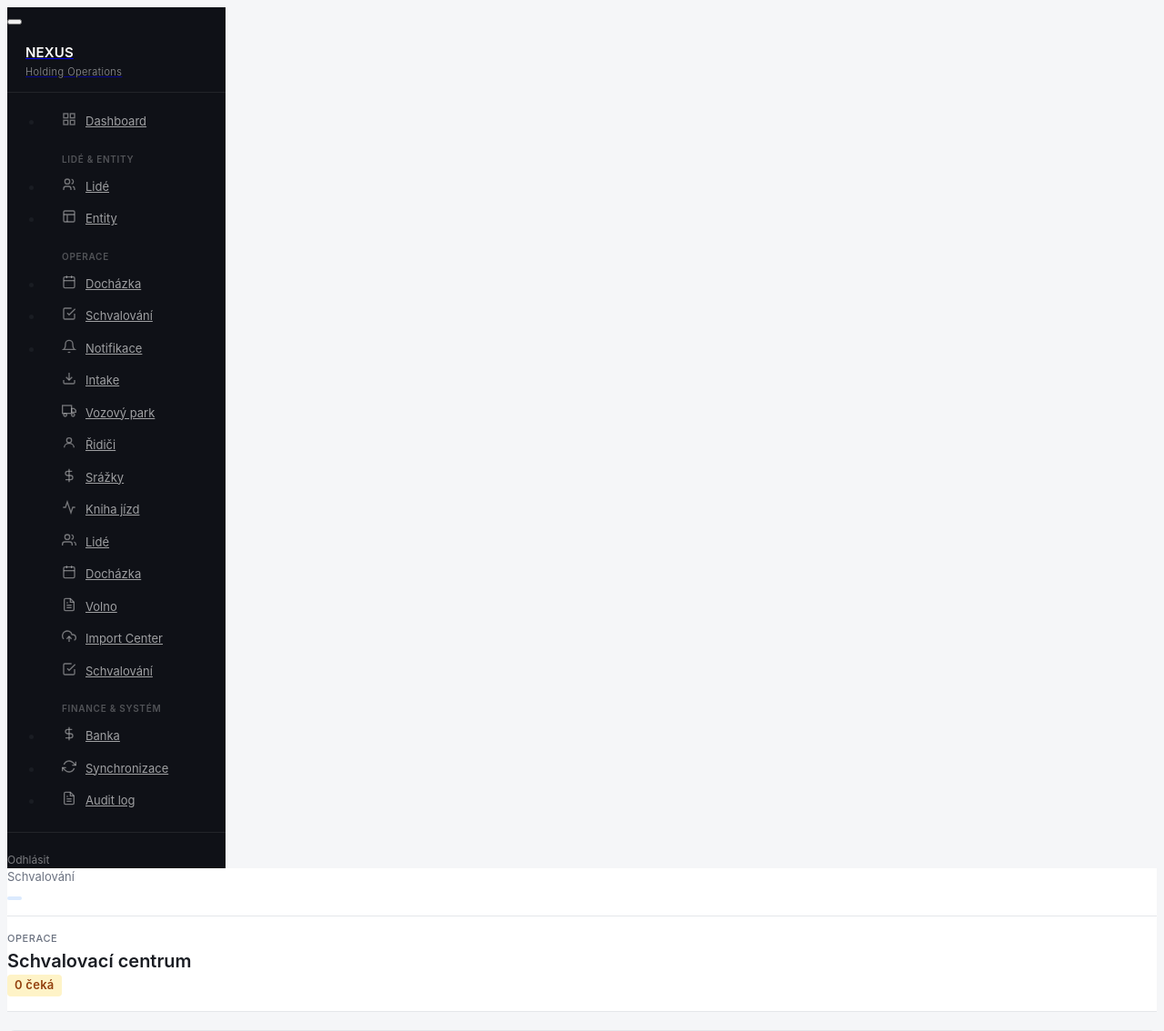
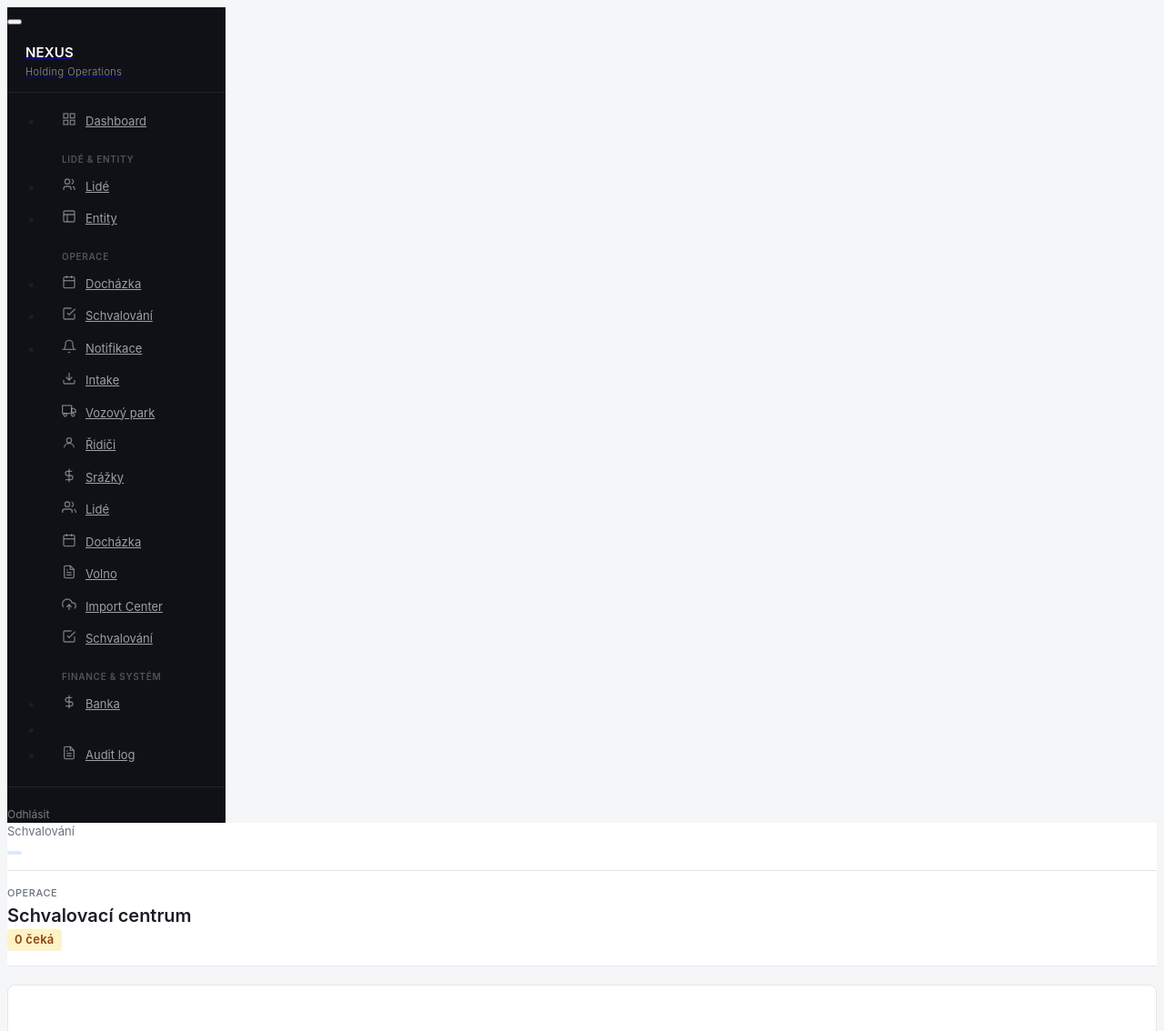
Before and after one commit to maroldova-sketch/investimenti-nexus, a FastAPI app: template frontend/templates/pages/approval/center.html in a window 1280 px wide. Shown: the top 1134 px of the page at 91% size. Run offline with FastAPI, Linux system fonts and the light colour scheme; the template is opened without the code that fills it, so the values that code supplies are empty; some libraries are stand-ins or nearby versions.

Commit message:
fix: remove trip_ctx NameError, dead sidebar links (trips/sync/dashboard)

```diff
--- a/backend/modules/fleet/routes.py
+++ b/backend/modules/fleet/routes.py
@@ -86,7 +86,6 @@ def vehicle_detail(vehicle_id: str, request: Request, db: Session = Depends(get_
         "v": v,
         "phm_transactions": phm,
         "phm_canonical_txns": phm_canonical_txns,
-        **trip_ctx,
         "event_types": [e.value for e in FleetEventType],
         "people": db.query(Person).filter(Person.is_active == True).order_by(Person.last_name).all(),
         "page_title": f"{v.make} {v.model}",
--- a/frontend/templates/layouts/base.html
+++ b/frontend/templates/layouts/base.html
@@ -16,14 +16,14 @@
       <button class="navbar-toggler" type="button" data-bs-toggle="collapse" data-bs-target="#sidebar-nav">
         <span class="navbar-toggler-icon"></span>
       </button>
-      <a href="/dashboard" class="navbar-brand">
+      <a href="/fleet" class="navbar-brand">
         <span class="navbar-brand-nexus">NEXUS<span>Holding Operations</span></span>
       </a>
       <div class="collapse navbar-collapse" id="sidebar-nav">
         <ul class="navbar-nav pt-lg-3">
 
           <li class="nav-item {% if active_section == 'dashboard' %}active{% endif %}">
-            <a class="nav-link" href="/dashboard">
+            <a class="nav-link" href="/fleet">
               <span class="nav-link-icon"><svg xmlns="http://www.w3.org/2000/svg" width="16" height="16" viewBox="0 0 24 24" stroke-width="2" stroke="currentColor" fill="none"><rect x="3" y="3" width="7" height="7"/><rect x="14" y="3" width="7" height="7"/><rect x="3" y="14" width="7" height="7"/><rect x="14" y="14" width="7" height="7"/></svg></span>
               <span class="nav-link-title">Dashboard</span>
             </a>
@@ -82,10 +82,6 @@
               <span class="nav-link-icon"><svg xmlns="http://www.w3.org/2000/svg" width="16" height="16" viewBox="0 0 24 24" fill="none" stroke="currentColor" stroke-width="2"><line x1="12" y1="1" x2="12" y2="23"/><path d="M17 5H9.5a3.5 3.5 0 0 0 0 7h5a3.5 3.5 0 0 1 0 7H6"/></svg></span>
               <span class="nav-link-title">Srážky</span>
             </a>
-            <a class="nav-link{% if active_section == 'trips' %} active{% endif %}" href="/fleet/trips">
-              <span class="nav-link-icon"><svg xmlns="http://www.w3.org/2000/svg" width="16" height="16" viewBox="0 0 24 24" fill="none" stroke="currentColor" stroke-width="2"><polyline points="22 12 18 12 15 21 9 3 6 12 2 12"/></svg></span>
-              <span class="nav-link-title">Kniha jízd</span>
-            </a>
             <a class="nav-link{% if active_section == 'people' %} active{% endif %}" href="/people">
               <span class="nav-link-icon"><svg xmlns="http://www.w3.org/2000/svg" width="16" height="16" viewBox="0 0 24 24" fill="none" stroke="currentColor" stroke-width="2"><path d="M17 21v-2a4 4 0 0 0-4-4H5a4 4 0 0 0-4 4v2"/><circle cx="9" cy="7" r="4"/><path d="M23 21v-2a4 4 0 0 0-3-3.87"/><path d="M16 3.13a4 4 0 0 1 0 7.75"/></svg></span>
               <span class="nav-link-title">Lidé</span>
@@ -118,10 +114,6 @@
           </li>
 
           <li class="nav-item {% if active_section == 'sync' %}active{% endif %}">
-            <a class="nav-link" href="/sync">
-              <span class="nav-link-icon"><svg xmlns="http://www.w3.org/2000/svg" width="16" height="16" viewBox="0 0 24 24" stroke-width="2" stroke="currentColor" fill="none"><polyline points="23 4 23 10 17 10"/><polyline points="1 20 1 14 7 14"/><path d="M3.51 9a9 9 0 0 1 14.85-3.36L23 10M1 14l4.64 4.36A9 9 0 0 0 20.49 15"/></svg></span>
-              <span class="nav-link-title">Synchronizace</span>
-            </a>
           </li>
 
           <li class="nav-item {% if active_section == 'audit' %}active{% endif %}">
--- a/frontend/templates/pages/fleet/driver_detail.html
+++ b/frontend/templates/pages/fleet/driver_detail.html
@@ -66,7 +66,6 @@
       <div class="card mb-3">
         <div class="card-header d-flex justify-content-between fw-medium">
           Jízdy — tento měsíc
-          <a href="/fleet/trips?driver_filter={{ p.id }}" class="btn btn-ghost btn-sm" style="font-size:11px">Všechny →</a>
         </div>
         {% if driver_trip_summary %}
         <div class="card-body border-bottom py-2 d-flex gap-3 flex-wrap">
--- a/frontend/templates/pages/fleet/vehicle_detail.html
+++ b/frontend/templates/pages/fleet/vehicle_detail.html
@@ -43,7 +43,6 @@
         {% if vehicle_trip_summary %}
         <span class="text-muted" style="font-size:12px">{{ vehicle_trip_summary.count }} jízd · {{ "{:,}".format(vehicle_trip_summary.total_km).replace(",", " ") }} km</span>
         {% endif %}
-        <a href="/fleet/trips?vehicle_filter={{ vehicle.id }}" class="btn btn-ghost btn-sm" style="font-size:11px">Vše →</a>
       </div>
     </div>
     <div class="table-responsive">
```
